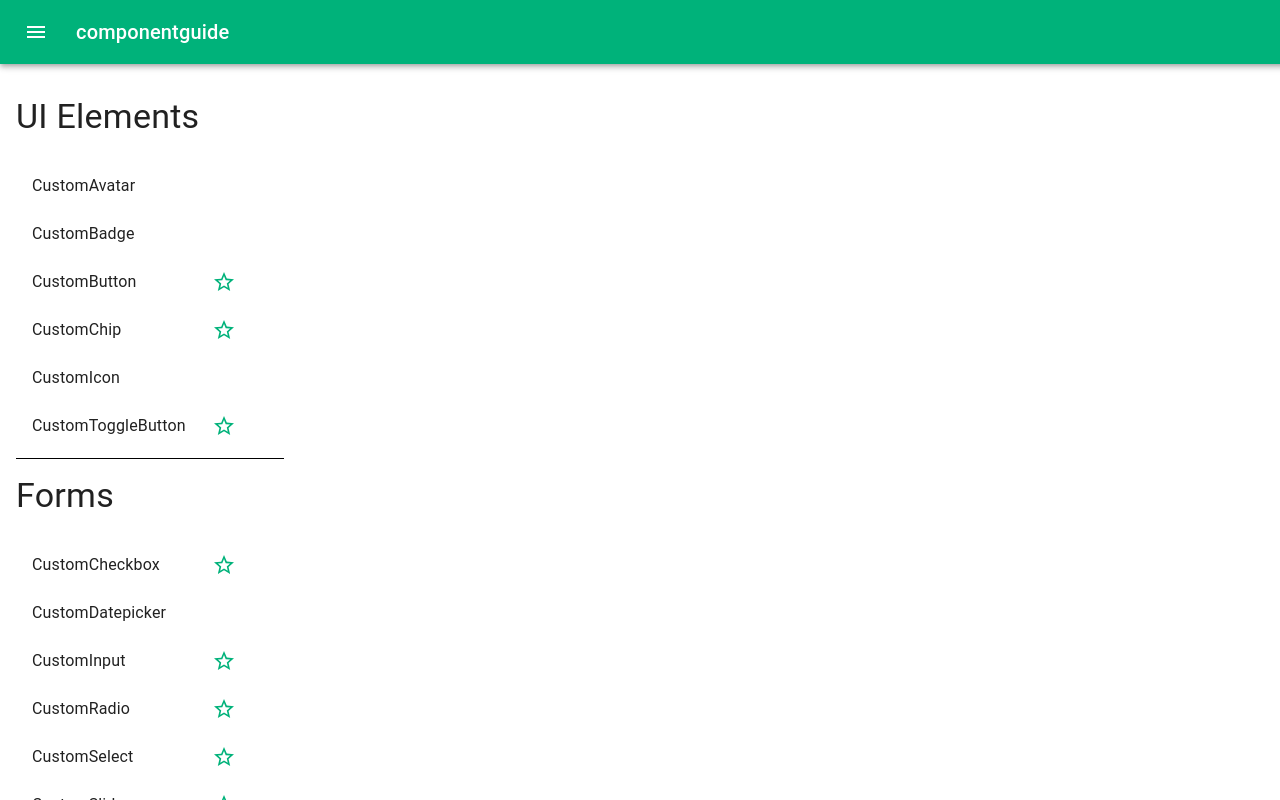
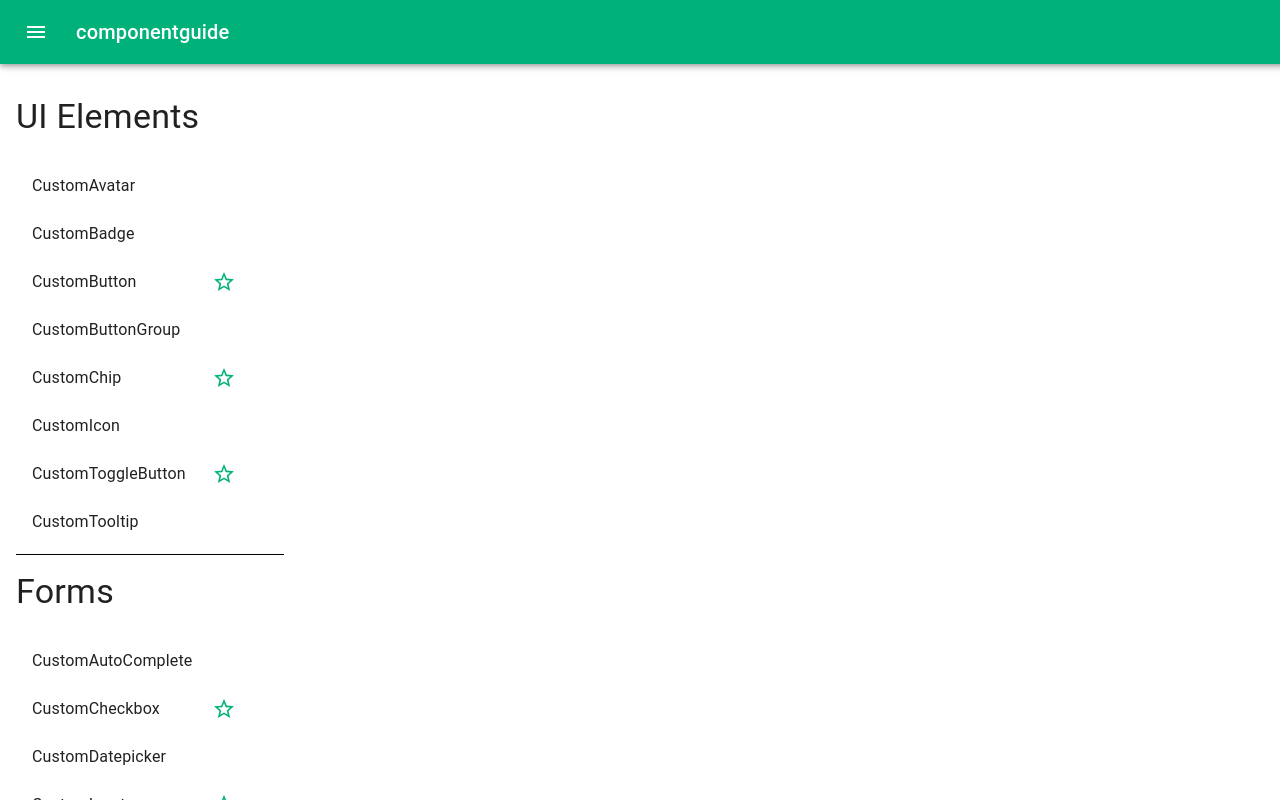
Before and after one commit to doakuma/init-project, a Next.js app: page /componentGuide in a window 1280 px wide. Built offline with nearby package versions, Linux system fonts and the light colour scheme.

Commit message:
[dev] 컴포넌트 리스트 업데이트

```diff
--- a/src/components/metadata/componentList.js
+++ b/src/components/metadata/componentList.js
@@ -38,6 +38,18 @@ export const componentList = [
         isDone: true,
         type: "customtogglebutton",
         summary: "켜짐/꺼짐 상태를 전환하는 버튼.",
+      },
+      {
+        label: "CustomButtonGroup",
+        isDone: false,
+        type: "custombuttongroup",
+        summary: "",
+      },
+      {
+        label: "CustomTooltip",
+        isDone: false,
+        type: "customtooltip",
+        summary: "",
       },
     ],
   },
@@ -93,6 +105,24 @@ export const componentList = [
         type: "customslider",
         summary: "시간을 선택할 수 있는 입력 필드.",
       },
+      {
+        label: "CustomAutoComplete",
+        isDone: false,
+        type: "customautocomplete",
+        summary: "",
+      },
+      {
+        label: "CustomRating",
+        isDone: false,
+        type: "customrating",
+        summary: "",
+      },
+      {
+        label: "CustomTransfer",
+        isDone: false,
+        type: "customtransfer",
+        summary: "",
+      },
     ],
   },
   {
@@ -113,7 +143,7 @@ export const componentList = [
       },
       {
         label: "CustomAccordion",
-        isDone: false,
+        isDone: true,
         type: "customaccordion",
         summary: "접었다 펼 수 있는 콘텐츠 패널.",
       },
@@ -144,7 +174,13 @@ export const componentList = [
       {
         label: "CustomCarousel",
         isDone: true,
-        type: "customslider",
+        type: "customcarousel",
+        summary: "이미지나 콘텐츠를 회전하여 보여주는 Carousel.",
+      },
+      {
+        label: "CustomAppbar",
+        isDone: false,
+        type: "customappbar",
         summary: "이미지나 콘텐츠를 회전하여 보여주는 Carousel.",
       },
     ],
@@ -159,6 +195,30 @@ export const componentList = [
         type: "custommodal",
         summary: "팝업 형태로 추가 정보를 표시.",
       },
+      {
+        label: "CustomAlert",
+        isDone: false,
+        type: "customalert",
+        summary: "",
+      },
+      {
+        label: "CustomProgress",
+        isDone: false,
+        type: "customprogress",
+        summary: "",
+      },
+      {
+        label: "CustomSkeleton",
+        isDone: false,
+        type: "customskeleton",
+        summary: "",
+      },
+      {
+        label: "CustonSnackbar",
+        isDone: false,
+        type: "custonsnackbar",
+        summary: "",
+      },
     ],
   },
   {
@@ -170,6 +230,30 @@ export const componentList = [
         isDone: false,
         type: "custommenu",
         summary: "메뉴 목록으로 화면 간 이동 제공.",
+      },
+      {
+        label: "CustomBreadcrumbs",
+        isDone: false,
+        type: "custombreadcrumbs",
+        summary: "",
+      },
+      {
+        label: "CustomDrawer",
+        isDone: false,
+        type: "customdrawer",
+        summary: "",
+      },
+      {
+        label: "CustomPagination",
+        isDone: false,
+        type: "custompagination",
+        summary: "",
+      },
+      {
+        label: "CustomStepper",
+        isDone: false,
+        type: "customstepper",
+        summary: "",
       },
     ],
   },
```
